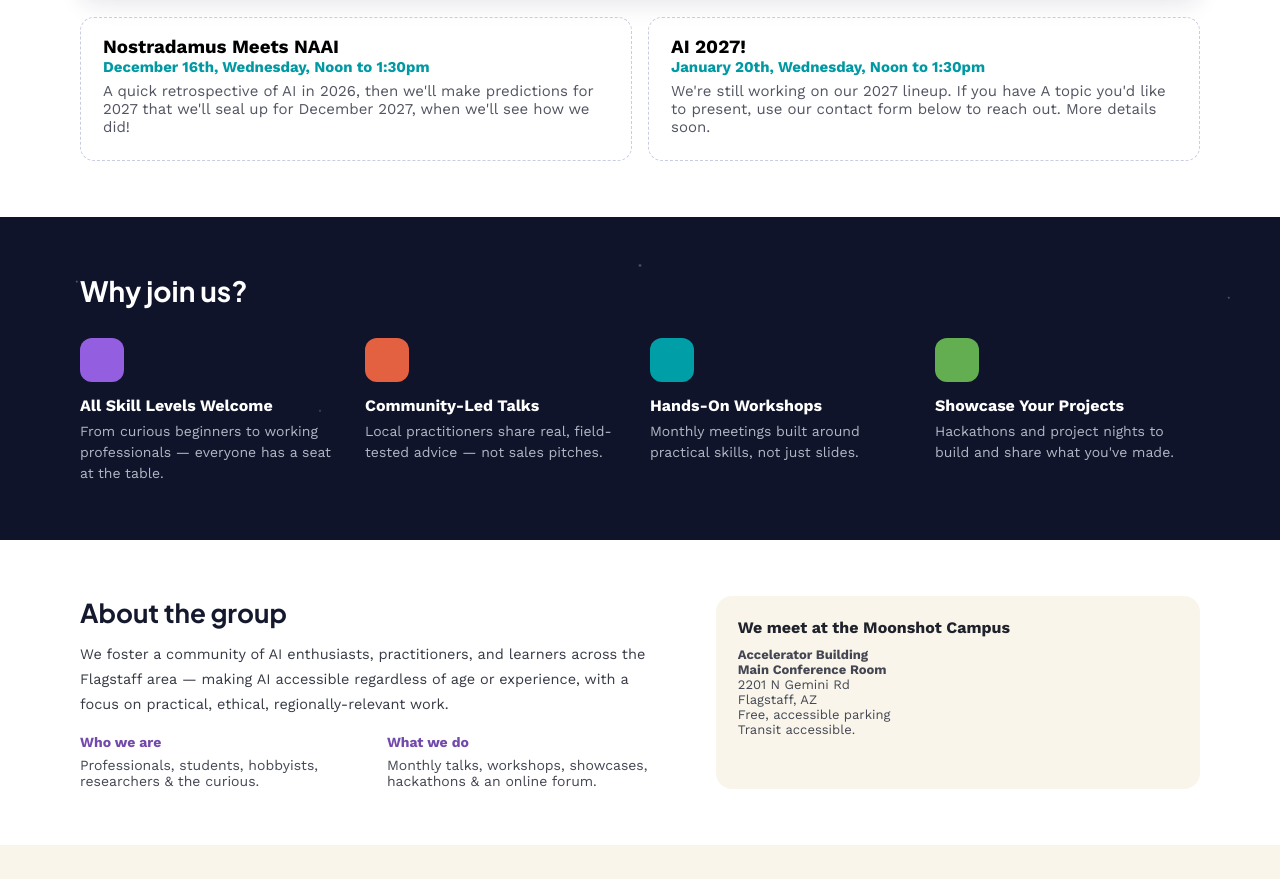
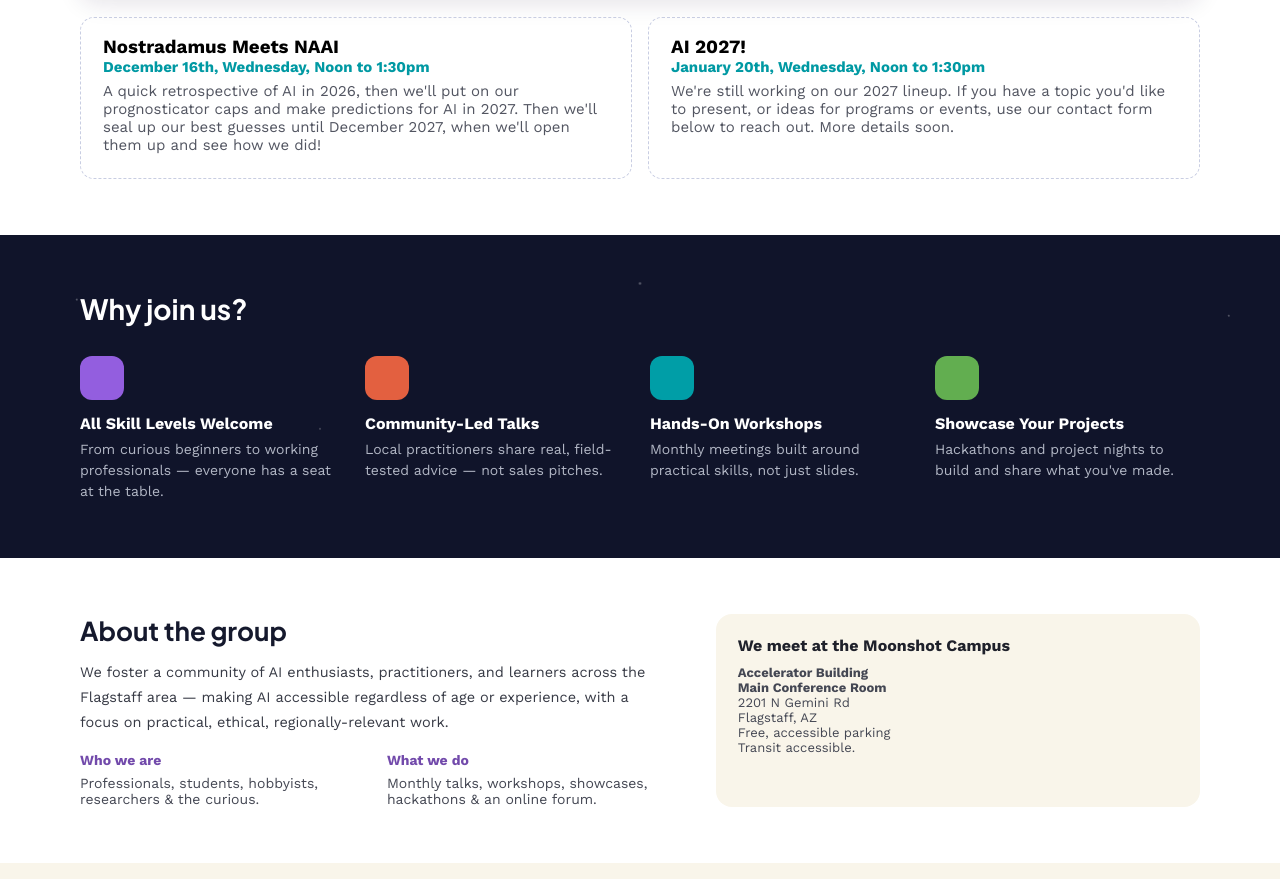
Before and after one commit to FireflightPro/NOAZAI.ORG, a website: page index.html in a window 1280 px wide. Shown: the part 1046-1925 px from the top of the page. Drawn offline with nearby package versions, Linux system fonts and the light colour scheme.

Commit message:
Fixed spelling issues, added to November description

```diff
--- a/index.html
+++ b/index.html
@@ -92,13 +92,13 @@
         <div class="event-card event-card--upcoming">
           <h3>Nostradamus Meets NAAI</h3>
           <span class="event-upcoming-date">December 16th, Wednesday, Noon to 1:30pm</span>
-          <p>A quick retrospective of AI in 2026, then we'll make predictions for 2027 that we'll seal up for December 2027, when we'll see how we did!</p>
+          <p>A quick retrospective of AI in 2026, then we'll put on our prognosticator caps and make predictions for AI in 2027. Then we'll seal up our best guesses until December 2027, when we'll open them up and see how we did!</p>
           <p></p>
         </div>
         <div class="event-card event-card--upcoming">
           <h3>AI 2027!</h3>
           <span class="event-upcoming-date">January 20th, Wednesday, Noon to 1:30pm</span>
-          <p>We're still working on our 2027 lineup. If you have A topic you'd like to present, use our contact form below to reach out. More details soon.</p>
+          <p>We're still working on our 2027 lineup. If you have a topic you'd like to present, or ideas for programs or events, use our contact form below to reach out. More details soon.</p>
         </div>
       </div>
     </section>
```
